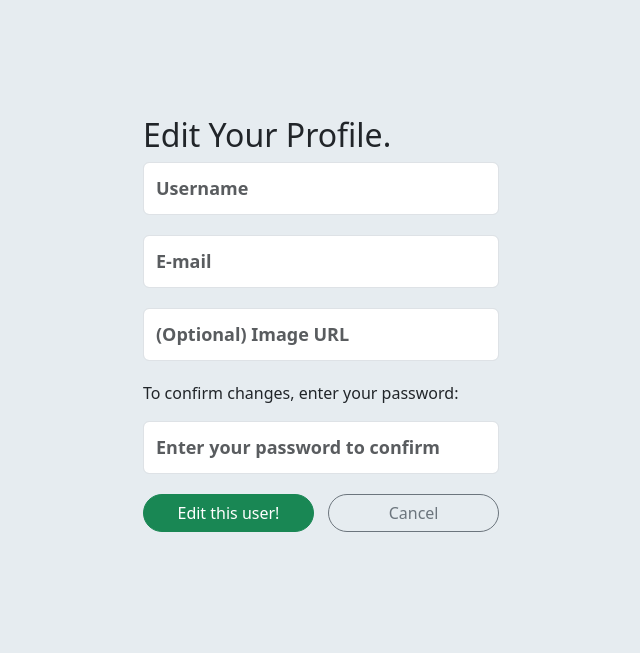
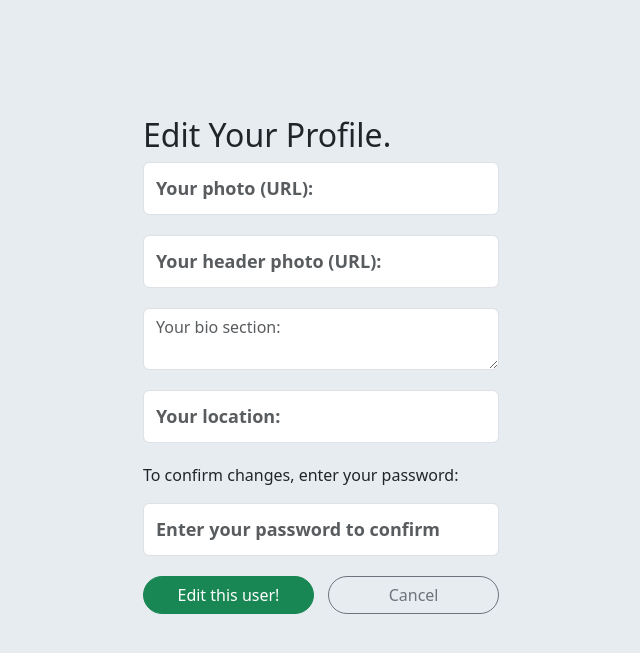
Before and after one commit to cwverica/warbler-demo, a Flask app: template templates/users/edit.html in a window 1280 px wide. Shown: the part 46-699 px from the top of the page, without its empty margins (319-959 px from the left). Run offline with Flask 2, Linux system fonts and the light colour scheme; the template is opened without the code that fills it: values that come from a table or form of the project are taken from there, others are empty; some libraries are stand-ins or nearby versions.

Commit message:
implemented edit profile functionality

```diff
--- a/app.py
+++ b/app.py
@@ -4,7 +4,7 @@ from flask import Flask, render_template, request, flash, redirect, session, g
 from flask_debugtoolbar import DebugToolbarExtension
 from sqlalchemy.exc import IntegrityError
 
-from forms import UserAddForm, LoginForm, MessageForm
+from forms import UserAddForm, LoginForm, MessageForm, EditProfileForm
 from models import db, connect_db, User, Message
 
 CURR_USER_KEY = "curr_user"
@@ -213,7 +213,24 @@ def stop_following(follow_id):
 def profile():
     """Update profile for current user."""
 
-    # TODO:IMPLEMENT THIS
+    if not g.user:
+        flash("Access unauthorized.", "danger")
+        return redirect("/")
+
+    form = EditProfileForm(obj=g.user)
+
+    if form.validate_on_submit():
+        g.user.image_url = form.image_url.data
+        g.user.header_image_url = form.header_image_url.data
+        g.user.bio = form.bio.data
+        g.user.location = form.location.data
+
+        db.session.commit()
+        flash("Profile updated.", "success")
+        return redirect(f"/users/{g.user.id}")
+
+
+    return render_template('/users/edit.html', form=form)
 
 
 @app.route('/users/delete', methods=["POST"])
@@ -275,6 +292,11 @@ def messages_destroy(message_id):
         return redirect("/")
 
     msg = Message.query.get(message_id)
+
+    if g.user.id is not msg.user.id:
+        flash("Access unauthorized.", "danger")
+        return redirect(f"/messages/{msg.id}")
+
     db.session.delete(msg)
     db.session.commit()
 
--- a/forms.py
+++ b/forms.py
@@ -1,6 +1,6 @@
 from flask_wtf import FlaskForm
 from wtforms import StringField, PasswordField, TextAreaField
-from wtforms.validators import DataRequired, Email, Length
+from wtforms.validators import DataRequired, Email, Length, URL
 
 
 class MessageForm(FlaskForm):
@@ -23,3 +23,12 @@ class LoginForm(FlaskForm):
 
     username = StringField('Username', validators=[DataRequired()])
     password = PasswordField('Password', validators=[Length(min=6)])
+
+class EditProfileForm(FlaskForm):
+    """Form for user to edit their profile."""
+
+    image_url = StringField('Your photo (URL):')
+    header_image_url = StringField('Your header photo (URL):')
+    bio = TextAreaField('Your bio section:')
+    location = StringField('Your location:')
+    password = StringField('Password')
--- a/templates/users/detail.html
+++ b/templates/users/detail.html
@@ -29,7 +29,7 @@
           </li>
           <li class="stat">
             <p class="small">Likes</p>
-            <h4>TBD</h4>
+            <h4>{{ user.likes | length }}</h4>
           </li>
           <div class="ml-auto">
             {% if g.user.id == user.id %}
@@ -58,8 +58,8 @@
 <div class="row">
   <div class="col-sm-3">
     <h4 id="sidebar-username">@{{ user.username }}</h4>
-    <p>BIO HERE</p>
-    <p class="user-location"><span class="fa fa-map-marker"></span>LOCATION HERE</p>
+    <p>{{ user.bio }}</p>
+    <p class="user-location"><span class="fa fa-map-marker"></span>{{ user.location }}</p>
   </div>
 
   {% block user_details %}
--- a/templates/users/edit.html
+++ b/templates/users/edit.html
@@ -23,7 +23,7 @@
       </span>
       {% endfor %}
       {% endif %}
-        {{ form.password(placeholder="Enter your password to confirm", class="form-control") }}
+      {{ form.password(placeholder="Enter your password to confirm", class="form-control", value="", type="password") }}
 
       <div class="edit-btn-area">
         <button class="btn btn-success">Edit this user!</button>
```
Also changed, not shown: bugs_and_tasks.md (+9 -6 lines). Lines whose indentation alone changed are shown as unchanged.
